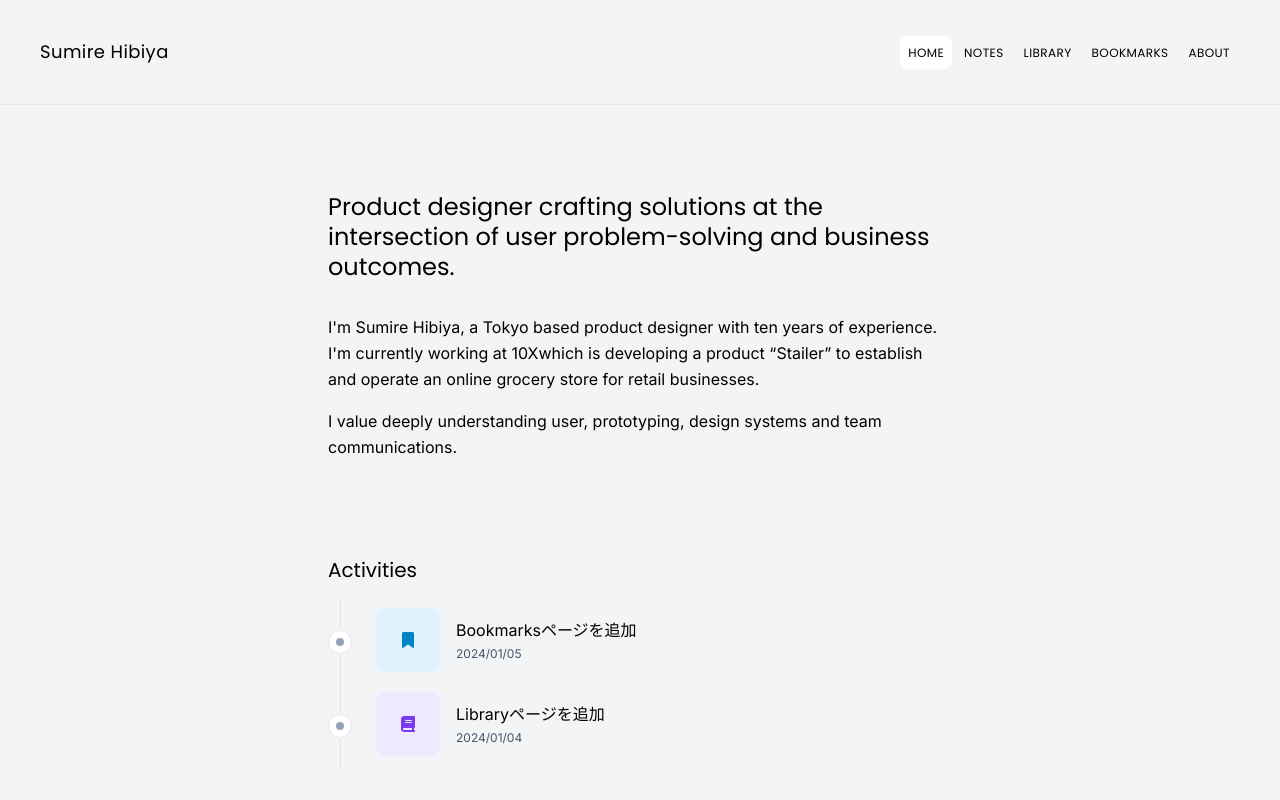
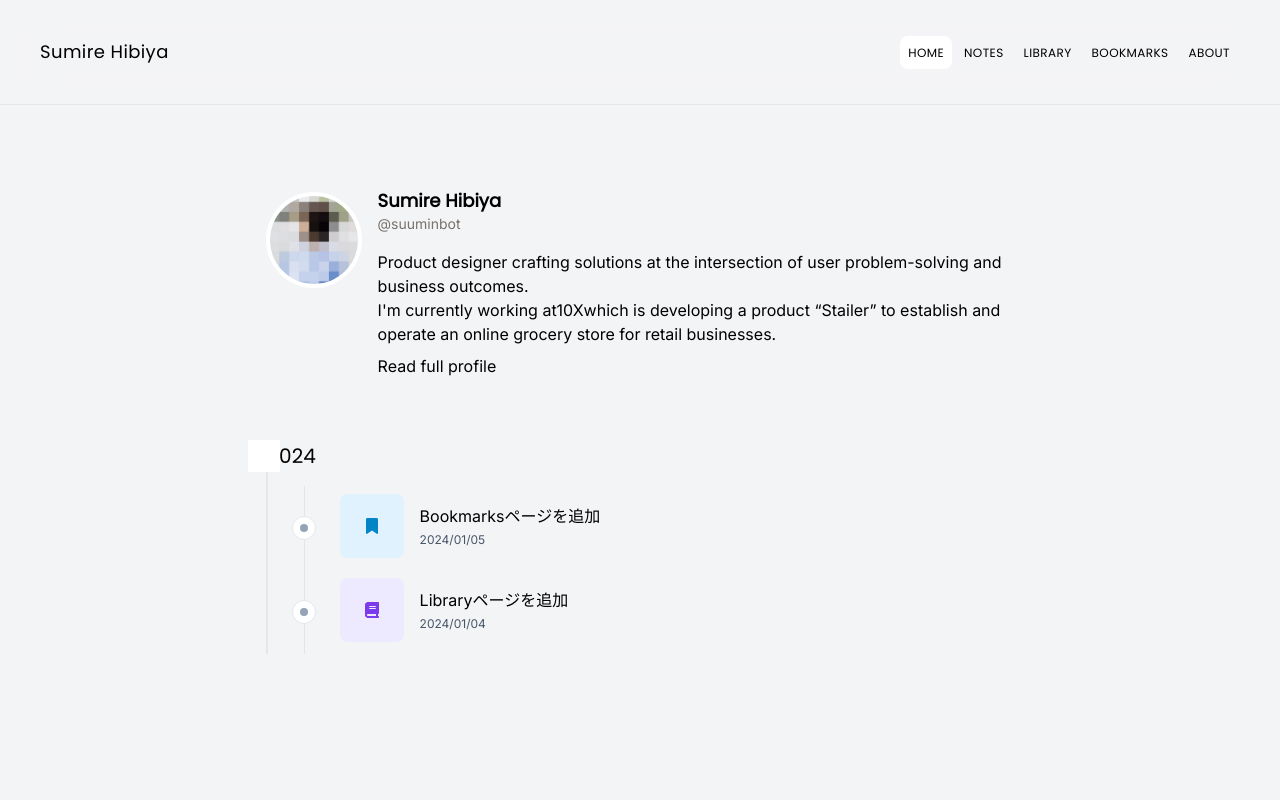
Before and after one commit to suuminbot/sumirehibiyacom, a Next.js app: page / in a window 1280 px wide. Shown: the top 800 px of the page. Built offline with nearby package versions, Linux system fonts and the light colour scheme; what tailwindcss-fluid-type would draw is missing.

Commit message:
update home design

```diff
--- a/app/home/profile.tsx
+++ b/app/home/profile.tsx
@@ -1,26 +1,37 @@
+import Image from 'next/image'
 import Link from 'next/link'
 
 export default function Profile() {
   return (
-    <div className="mb-24">
-      <p className="mb-8 text-2xl font-display !leading-tight">
+    <div className="flex items-start">
+      <Image
+        src="/profile@2x.png"
+        alt="Sumire Hibiya"
+        width="96"
+        height="96"
+        className="mr-4 border-4 border-white rounded-full"
+      />
+      <div>
+        <div className="mb-4">
+          <h1 className="mb-1 font-display text-lg !leading-none font-bold">
+            Sumire Hibiya
+          </h1>
+          <p className="text-sm text-stone-500">@suuminbot</p>
+        </div>
+        <div>
+          <p className="mb-2">
             Product designer crafting solutions at the intersection of user
-        problem-solving and business outcomes.
-      </p>
-      <p className="mb-4 text-base !leading-relaxed">
-        I'm Sumire Hibiya, a Tokyo based product designer with ten years of
-        experience. I'm currently working at{' '}
+            problem-solving and business outcomes. <br />
+            I'm currently working at
             <Link href="https://10x.co.jp/" target="_blank">
               10X
             </Link>
             which is developing a product “Stailer” to establish and operate an
             online grocery store for retail businesses.
           </p>
-      <p className="text-base !leading-relaxed">
-        I value deeply understanding user, prototyping, design systems and team
-        communications.
-      </p>
-      <Link href="/about" />
+          <Link href="/about">Read full profile</Link>
+        </div>
+      </div>
     </div>
   )
 }
--- a/app/page.tsx
+++ b/app/page.tsx
@@ -10,11 +10,27 @@ export const metadata: Metadata = {
   },
 }
 
-const Home: React.FC = () => (
-  <div className="w-1/2 m-auto">
+const Home: React.FC = () => {
+  // ActivitiesData を最新の5件だけ取得
+  const latestActivities = ActivitiesData.slice(0, 5)
+
+  return (
+    <div className="m-auto w-auto md:w-4/5 lg:w-3/5">
+      <div className="mb-16">
         <Profile />
-    <h2 className="font-display">Activities</h2>
-    {ActivitiesData.map((activity) => (
+      </div>
+      <div className="border-l-2 pl-6 relative">
+        <h2
+          className="
+            before:block before:h-8 before:w-8 before:bg-white before:absolute before:-left-5
+            font-display
+            flex items-center
+           "
+        >
+          <p className="w-2 h-2 rounded-full bg-stone-400 -ml-8"></p>
+          <p>2024</p>
+        </h2>
+        {latestActivities.map((activity) => (
           <ActivityCard
             key={activity.title}
             category={activity.category}
@@ -24,6 +40,8 @@ const Home: React.FC = () => (
           />
         ))}
       </div>
+    </div>
   )
+}
 
 export default Home
```
Lines whose indentation alone changed are shown as unchanged.
